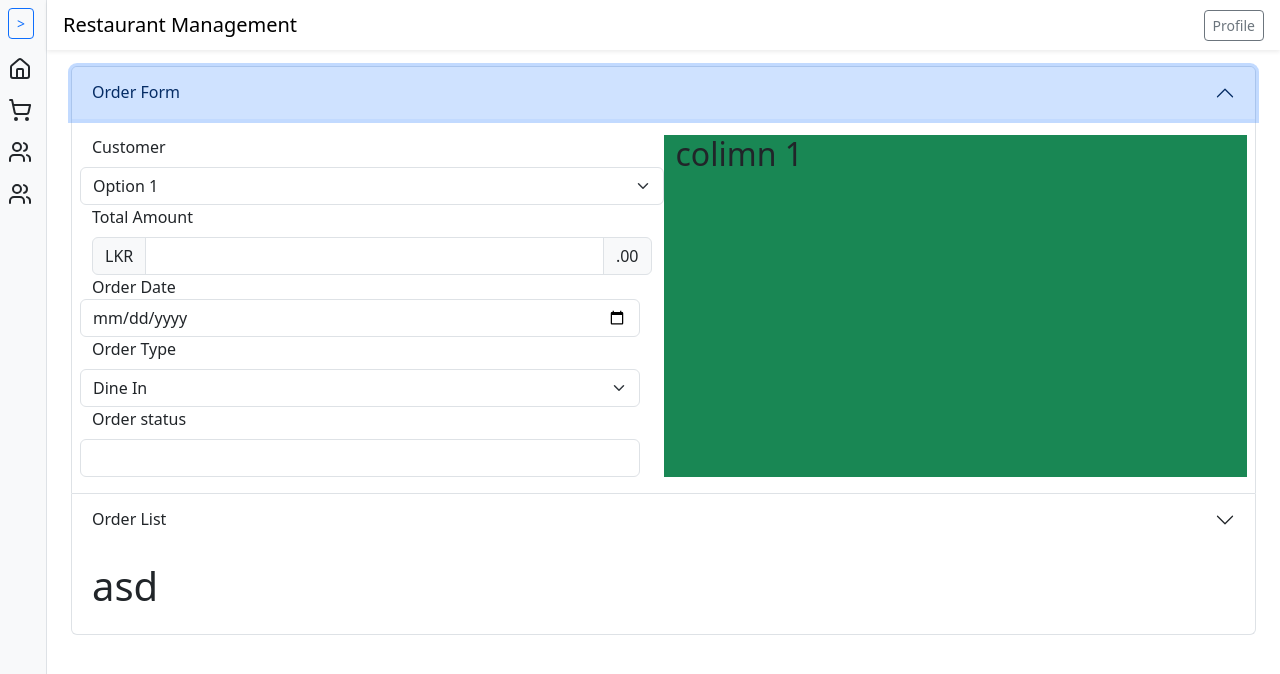
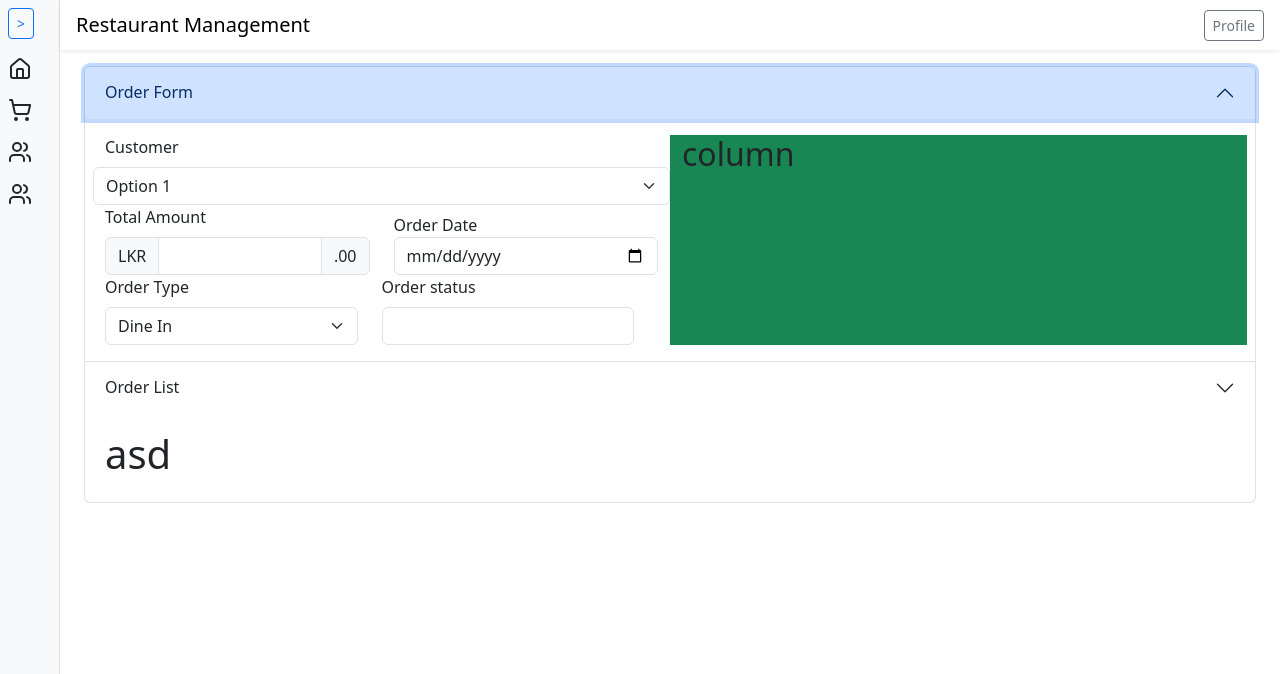
Before and after one commit to anjula576/restaurant-project, a React (Vite) app in the folder frontend/restaurant-frontend/: page /order in a window 1280 px wide. Both pictures are taken after a click on the button "Order Form". Shown: the top 674 px of the page. Built offline with nearby package versions, Linux system fonts and the light colour scheme.

Commit message:
while developing the order form ui

```diff
--- a/frontend/restaurant-frontend/src/pages/Order.tsx
+++ b/frontend/restaurant-frontend/src/pages/Order.tsx
@@ -84,21 +84,32 @@ function Order(){
 
                                                     {/*total amount*/}
                                                     <div className="row d-flex">
-                                                        <label htmlFor="totalAmount" className="form-label">Total Amount</label>
+                                                        <div className="col-12 col-md-6 col-lg-6">
+                                                            <label htmlFor="totalAmount" className="form-label">Total
+                                                                Amount</label>
                                                             <div className="input-group">
                                                                 <span className="input-group-text">LKR</span>
-                                                           <input type="text" className="form-control" id="totalAmount"/>
+                                                                <input type="text" className="form-control"
+                                                                       id="totalAmount"/>
                                                                 <span className="input-group-text">.00</span>
                                                             </div>
 
+
+                                                        </div>
                                                         {/*    order date*/}
-                                                        <div className="row d-flex">
-                                                            <label>Order Date</label>
-                                                            <input type="date" className="form-control" id="selectDate"/>
+                                                        <div className="col-12 col-md-6 col-lg-6">
+                                                            <label className="pt-2">Order Date</label>
+                                                            <input type="date" className="form-control"
+                                                                   id="selectDate"/>
                                                         </div>
 
+
+
+
+                                                        <div className="row d-flex">
+
                                                             {/*    order type*/}
-                                                        <div className="row d-flex">
+                                                            <div className="col-6">
                                                                 <label className="form-label">Order Type</label>
                                                                 <select className="form-select" id="selectOrderType">
                                                                     <option>Dine In</option>
@@ -106,10 +117,14 @@ function Order(){
                                                                 </select>
                                                             </div>
 
+                                                            <div className="col-6">
+
                                                                 {/*    order status*/}
-                                                        <div className="row d-flex">
-                                                            <label className="form-label" htmlFor="selectOrderSts">Order status</label>
+                                                                <label className="form-label" htmlFor="selectOrderSts">Order
+                                                                    status</label>
                                                                 <input className="form-control" id="selectOrderSts"/>
+                                                            </div>
+
                                                         </div>
 
 
@@ -120,7 +135,7 @@ function Order(){
                                                 {/*second column*/}
 
                                                 <div className="col-12 col-md-6 col-lg-6 bg-success">
-                                                    <h2>colimn 1</h2>
+                                                    <h2>column</h2>
                                                 </div>
 
                                         </div>
```
Lines whose indentation alone changed are shown as unchanged.
